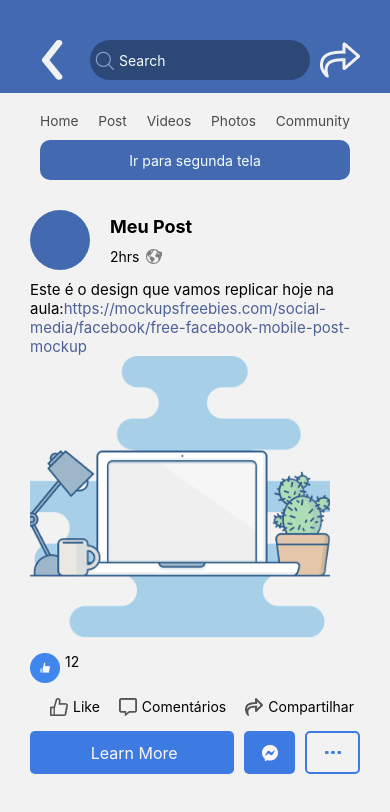
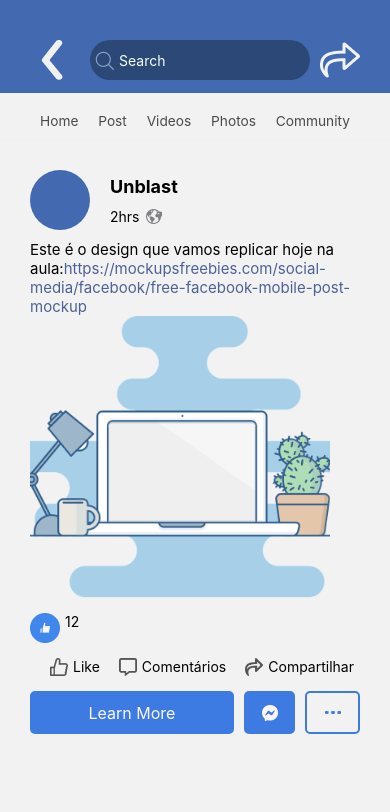
Before and after one commit to milenyncm/08-19-TestandoGit, a React Native app: screen /Home in a window 390 px wide. Shown: the top 812 px of the page. Built offline with nearby package versions, Linux system fonts and the light colour scheme.

Commit message:
Tarefa Commit finalização da tela de HOME

```diff
--- a/src/Pages/Home/index.tsx
+++ b/src/Pages/Home/index.tsx
@@ -59,11 +59,6 @@
             </View>
             <LinksImportantes />
             <StatusBar style="auto"  />
-            <View style={styles.conteudoFacebook}>
-                <TouchableOpacity style={styles.meubotao} onPress={irParaTelaLogin}>
-                    <Text style={styles.meubotaoTexto}>Ir para segunda tela</Text>
-                </TouchableOpacity>
-            </View>
             <ScrollView>
                 <Post />
             </ScrollView>
--- a/src/Pages/Post/index.tsx
+++ b/src/Pages/Post/index.tsx
@@ -8,7 +8,7 @@
                 <View style={styles.foto}>
                 </View>
                 <View style={styles.textos}>
-                    <Text style={styles.textoPost}>Meu Post</Text>
+                    <Text style={styles.textoPost}>Unblast</Text>
                     <View style={styles.tempoPostagem}>
                         <Text>2hrs</Text>
                         <Image style={styles.imagem}  source={require('../../assets/globo.png')}/>
@@ -45,7 +45,7 @@
             </View>
             <View style={styles.footerPost}>
                 <TouchableOpacity style={styles.btnLearMore}>
-                    <Text style={styles.btnLearMoreText}> Learn More</Text>
+                    <Text style={styles.btnLearMoreText}>Learn More</Text>
                 </TouchableOpacity>
                 <TouchableOpacity style={styles.btnMensagem}>
                     <Image style={{width:16,height:16}} source={require('../../assets/btnmensagem.png')}/>
@@ -132,7 +132,6 @@
         marginTop:15,
         height:43,
         flexDirection:'row',
-
     },
     btnLearMore:{
         flex:8,
```
